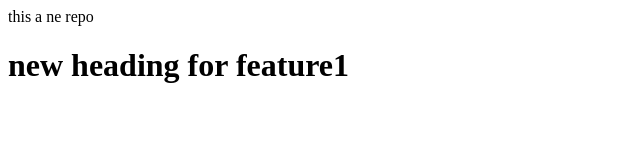
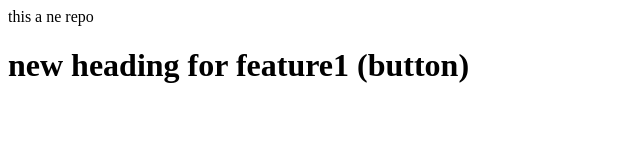
Before and after one commit to krishnakatigar4-max/GitLocalRepo, a plain HTML site: page index.html in a window 1280 px wide. Shown: the whole page, without its empty margins (0-640 px from the left). Drawn offline with Linux system fonts and the light colour scheme.

```diff
--- a/index.html
+++ b/index.html
@@ -1,2 +1,2 @@
 <p>this a ne repo</p>
-<h1>new heading for feature1</h1>
+<h1>new heading for feature1 (button)</h1>
```
